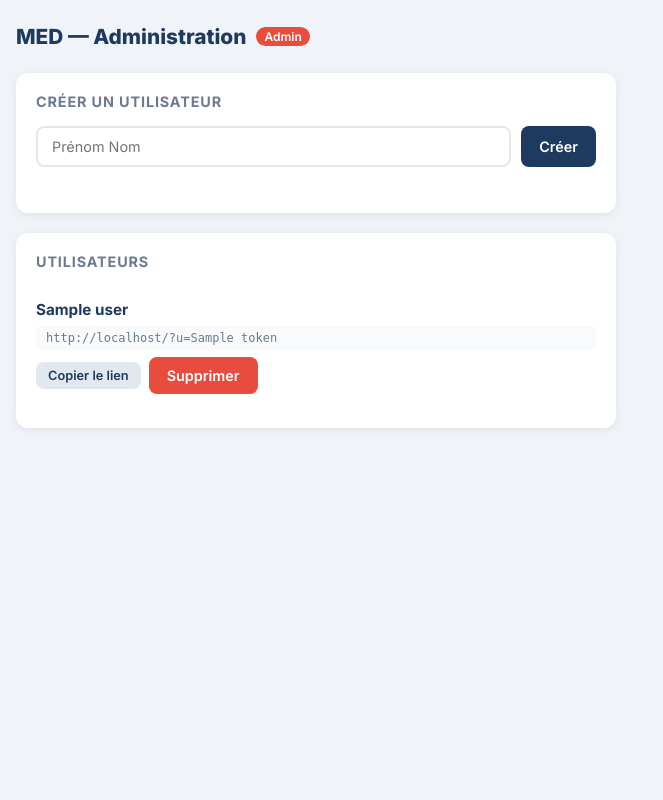
After one commit to dcoldefy/med-escrime, a FastAPI app: template templates/admin.html in a window 1280 px wide. The commit adds this page. Shown: the whole page, without its empty margins (0-663 px from the left). Run offline with FastAPI, Linux system fonts and the light colour scheme; the template is opened without the code that fills it: most values are stand-ins (such as "Sample title", 1, 10 or a date in 2020).

Commit message:
feat(v2): multi-user support with token-based auth
- Add User model with UUID token
- Add user_id FK to Assault and Competition
- All API endpoints filtered and ownership-checked per user
- Token read from ?u=TOKEN URL param, stored in localStorage
- Invalid/missing token shows error screen
- Admin page at /admin (Tailscale-only) to create/delete users and copy invite links

Co-Authored-By: Claude Sonnet 4.6 <noreply@anthropic.com>

```diff
--- a/app.py
+++ b/app.py
@@ -1,6 +1,6 @@
 import os
 import uuid
-from fastapi import FastAPI, Depends, Request, HTTPException, UploadFile, File, Form
+from fastapi import FastAPI, Depends, Request, HTTPException, UploadFile, File, Form, Header
 from fastapi.staticfiles import StaticFiles
 from fastapi.templating import Jinja2Templates
 from sqlalchemy.orm import Session
@@ -25,12 +25,83 @@ def startup_event():
 
 
 # ─────────────────────────────────────────────────────────────────────────────
-#  Page principale
+#  Auth
+# ─────────────────────────────────────────────────────────────────────────────
+
+def get_current_user(
+    x_user_token: Optional[str] = Header(None),
+    db: Session = Depends(database.get_db),
+) -> database.User:
+    if not x_user_token:
+        raise HTTPException(status_code=403, detail="Token manquant")
+    user = db.query(database.User).filter(database.User.token == x_user_token).first()
+    if not user:
+        raise HTTPException(status_code=403, detail="Token invalide")
+    return user
+
+
+def require_admin(request: Request):
+    """Admin accessible uniquement via Tailscale ou réseau local (pas via Cloudflare)."""
+    if request.headers.get("CF-Connecting-IP"):
+        raise HTTPException(status_code=403, detail="Admin non accessible depuis internet")
+    host = request.client.host if request.client else ""
+    if not (host.startswith("100.") or host in ("127.0.0.1", "::1")):
+        raise HTTPException(status_code=403, detail="Accès refusé")
+
+
+# ─────────────────────────────────────────────────────────────────────────────
+#  Pages
 # ─────────────────────────────────────────────────────────────────────────────
 
 @app.get("/")
 def index(request: Request):
     return templates.TemplateResponse("index.html", {"request": request})
+
+
+@app.get("/admin")
+def admin_page(request: Request, db: Session = Depends(database.get_db)):
+    require_admin(request)
+    users = db.query(database.User).order_by(database.User.created_at).all()
+    return templates.TemplateResponse("admin.html", {"request": request, "users": users})
+
+
+# ─────────────────────────────────────────────────────────────────────────────
+#  Admin — gestion utilisateurs
+# ─────────────────────────────────────────────────────────────────────────────
+
+class UserPayload(BaseModel):
+    name: str
+
+
+@app.post("/api/admin/users")
+def create_user(request: Request, payload: UserPayload, db: Session = Depends(database.get_db)):
+    require_admin(request)
+    name = payload.name.strip()
+    if not name:
+        raise HTTPException(status_code=400, detail="Nom obligatoire")
+    user = database.User(name=name, token=str(uuid.uuid4()))
+    db.add(user)
+    db.commit()
+    db.refresh(user)
+    return _user_dict(user)
+
+
+@app.get("/api/admin/users")
+def list_users(request: Request, db: Session = Depends(database.get_db)):
+    require_admin(request)
+    users = db.query(database.User).order_by(database.User.created_at).all()
+    return [_user_dict(u) for u in users]
+
+
+@app.delete("/api/admin/users/{user_id}")
+def delete_user(user_id: int, request: Request, db: Session = Depends(database.get_db)):
+    require_admin(request)
+    user = db.query(database.User).filter(database.User.id == user_id).first()
+    if not user:
+        raise HTTPException(status_code=404, detail="Utilisateur introuvable")
+    db.delete(user)
+    db.commit()
+    return {"ok": True}
 
 
 # ─────────────────────────────────────────────────────────────────────────────
@@ -44,8 +115,13 @@ class AssaultPayload(BaseModel):
 
 
 @app.post("/api/assaults")
-def create_assault(payload: AssaultPayload, db: Session = Depends(database.get_db)):
+def create_assault(
+    payload: AssaultPayload,
+    db: Session = Depends(database.get_db),
+    user: database.User = Depends(get_current_user),
+):
     a = database.Assault(
+        user_id=user.id,
         date=dt_date.fromisoformat(payload.date),
         heure=dt_time.fromisoformat(payload.heure),
         type_seance="entrainement",
@@ -58,9 +134,13 @@ def create_assault(payload: AssaultPayload, db: Session = Depends(database.get_d
 
 
 @app.get("/api/assaults")
-def list_assaults(db: Session = Depends(database.get_db)):
+def list_assaults(
+    db: Session = Depends(database.get_db),
+    user: database.User = Depends(get_current_user),
+):
     rows = (
         db.query(database.Assault)
+        .filter(database.Assault.user_id == user.id)
         .order_by(database.Assault.date.desc(), database.Assault.heure.desc())
         .all()
     )
@@ -68,14 +148,25 @@ def list_assaults(db: Session = Depends(database.get_db)):
 
 
 @app.get("/api/assaults/{assault_id}")
-def get_assault(assault_id: int, db: Session = Depends(database.get_db)):
+def get_assault(
+    assault_id: int,
+    db: Session = Depends(database.get_db),
+    user: database.User = Depends(get_current_user),
+):
     a = _get_or_404(db, database.Assault, assault_id)
+    _check_owner(a.user_id, user.id)
     return _assault_dict(a)
 
 
 @app.patch("/api/assaults/{assault_id}")
-def patch_assault(assault_id: int, data: dict, db: Session = Depends(database.get_db)):
+def patch_assault(
+    assault_id: int,
+    data: dict,
+    db: Session = Depends(database.get_db),
+    user: database.User = Depends(get_current_user),
+):
     a = _get_or_404(db, database.Assault, assault_id)
+    _check_owner(a.user_id, user.id)
     for k, v in data.items():
         if k == "date":
             a.date = dt_date.fromisoformat(v)
@@ -89,10 +180,13 @@ def patch_assault(assault_id: int, data: dict, db: Session = Depends(database.ge
 
 
 @app.delete("/api/assaults/{assault_id}")
-def delete_assault(assault_id: int, db: Session = Depends(database.get_db)):
-    a = db.query(database.Assault).filter(database.Assault.id == assault_id).first()
-    if not a:
-        raise HTTPException(status_code=404, detail="Assault introuvable")
+def delete_assault(
+    assault_id: int,
+    db: Session = Depends(database.get_db),
+    user: database.User = Depends(get_current_user),
+):
+    a = _get_or_404(db, database.Assault, assault_id)
+    _check_owner(a.user_id, user.id)
     db.delete(a)
     db.commit()
     return {"ok": True}
@@ -115,8 +209,13 @@ class CompetitionPayload(BaseModel):
 
 
 @app.post("/api/competitions")
-def create_competition(payload: CompetitionPayload, db: Session = Depends(database.get_db)):
+def create_competition(
+    payload: CompetitionPayload,
+    db: Session = Depends(database.get_db),
+    user: database.User = Depends(get_current_user),
+):
     c = database.Competition(
+        user_id=user.id,
         nom=payload.nom.strip(),
         date=dt_date.fromisoformat(payload.date),
         arme=payload.arme or "epee",
@@ -134,9 +233,13 @@ def create_competition(payload: CompetitionPayload, db: Session = Depends(databa
 
 
 @app.get("/api/competitions")
-def list_competitions(db: Session = Depends(database.get_db)):
+def list_competitions(
+    db: Session = Depends(database.get_db),
+    user: database.User = Depends(get_current_user),
+):
     rows = (
         db.query(database.Competition)
+        .filter(database.Competition.user_id == user.id)
         .order_by(database.Competition.date.desc())
         .all()
     )
@@ -144,14 +247,25 @@ def list_competitions(db: Session = Depends(database.get_db)):
 
 
 @app.get("/api/competitions/{comp_id}")
-def get_competition(comp_id: int, db: Session = Depends(database.get_db)):
+def get_competition(
+    comp_id: int,
+    db: Session = Depends(database.get_db),
+    user: database.User = Depends(get_current_user),
+):
     c = _get_or_404(db, database.Competition, comp_id)
+    _check_owner(c.user_id, user.id)
     return _competition_dict(c)
 
 
 @app.patch("/api/competitions/{comp_id}")
-def patch_competition(comp_id: int, data: dict, db: Session = Depends(database.get_db)):
+def patch_competition(
+    comp_id: int,
+    data: dict,
+    db: Session = Depends(database.get_db),
+    user: database.User = Depends(get_current_user),
+):
     c = _get_or_404(db, database.Competition, comp_id)
+    _check_owner(c.user_id, user.id)
     allowed = {"terminee", "nom", "arme", "niveau", "ville", "lieu", "etat_de_forme", "notes_analyse"}
     for k, v in data.items():
         if k == "date":
@@ -172,8 +286,14 @@ class PoulePayload(BaseModel):
 
 
 @app.post("/api/competitions/{comp_id}/poule")
-def create_poule(comp_id: int, payload: PoulePayload, db: Session = Depends(database.get_db)):
-    _get_or_404(db, database.Competition, comp_id)
+def create_poule(
+    comp_id: int,
+    payload: PoulePayload,
+    db: Session = Depends(database.get_db),
+    user: database.User = Depends(get_current_user),
+):
+    c = _get_or_404(db, database.Competition, comp_id)
+    _check_owner(c.user_id, user.id)
     p = database.Poule(competition_id=comp_id, nb_tireurs=payload.nb_tireurs)
     db.add(p)
     db.commit()
@@ -182,7 +302,13 @@ def create_poule(comp_id: int, payload: PoulePayload, db: Session = Depends(data
 
 
 @app.get("/api/competitions/{comp_id}/poule")
-def get_poule(comp_id: int, db: Session = Depends(database.get_db)):
+def get_poule(
+    comp_id: int,
+    db: Session = Depends(database.get_db),
+    user: database.User = Depends(get_current_user),
+):
+    c = _get_or_404(db, database.Competition, comp_id)
+    _check_owner(c.user_id, user.id)
     p = db.query(database.Poule).filter(database.Poule.competition_id == comp_id).first()
     if not p:
         raise HTTPException(status_code=404, detail="Poule introuvable")
@@ -190,8 +316,15 @@ def get_poule(comp_id: int, db: Session = Depends(database.get_db)):
 
 
 @app.patch("/api/poules/{poule_id}")
-def patch_poule(poule_id: int, data: dict, db: Session = Depends(database.get_db)):
+def patch_poule(
+    poule_id: int,
+    data: dict,
+    db: Session = Depends(database.get_db),
+    user: database.User = Depends(get_current_user),
+):
     p = _get_or_404(db, database.Poule, poule_id)
+    c = _get_or_404(db, database.Competition, p.competition_id)
+    _check_owner(c.user_id, user.id)
     allowed = {"qualifie", "terminee"}
     for k, v in data.items():
         if k in allowed:
@@ -216,9 +349,14 @@ class AssaultPoulePayload(BaseModel):
 
 @app.post("/api/poules/{poule_id}/assaults")
 def create_assault_poule(
-    poule_id: int, payload: AssaultPoulePayload, db: Session = Depends(database.get_db)
+    poule_id: int,
+    payload: AssaultPoulePayload,
+    db: Session = Depends(database.get_db),
+    user: database.User = Depends(get_current_user),
 ):
-    _get_or_404(db, database.Poule, poule_id)
+    p = _get_or_404(db, database.Poule, poule_id)
+    c = _get_or_404(db, database.Competition, p.competition_id)
+    _check_owner(c.user_id, user.id)
     a = database.AssaultPoule(
         poule_id=poule_id,
         numero=payload.numero,
@@ -235,8 +373,16 @@ def create_assault_poule(
 
 
 @app.patch("/api/assaults_poule/{assault_id}")
-def patch_assault_poule(assault_id: int, data: dict, db: Session = Depends(database.get_db)):
+def patch_assault_poule(
+    assault_id: int,
+    data: dict,
+    db: Session = Depends(database.get_db),
+    user: database.User = Depends(get_current_user),
+):
     a = _get_or_404(db, database.AssaultPoule, assault_id)
+    p = _get_or_404(db, database.Poule, a.poule_id)
+    c = _get_or_404(db, database.Competition, p.competition_id)
+    _check_owner(c.user_id, user.id)
     allowed = {"adversaire", "score_moi", "score_adversaire", "victoire", "commentaires", "notes_post"}
     for k, v in data.items():
         if k in allowed:
@@ -247,7 +393,14 @@ def patch_assault_poule(assault_id: int, data: dict, db: Session = Depends(datab
 
 
 @app.get("/api/poules/{poule_id}/assaults")
-def list_assaults_poule(poule_id: int, db: Session = Depends(database.get_db)):
+def list_assaults_poule(
+    poule_id: int,
+    db: Session = Depends(database.get_db),
+    user: database.User = Depends(get_current_user),
+):
+    p = _get_or_404(db, database.Poule, poule_id)
+    c = _get_or_404(db, database.Competition, p.competition_id)
+    _check_owner(c.user_id, user.id)
     rows = (
         db.query(database.AssaultPoule)
         .filter(database.AssaultPoule.poule_id == poule_id)
@@ -272,9 +425,13 @@ class AssaultTableauPayload(BaseModel):
 
 @app.post("/api/competitions/{comp_id}/tableau")
 def create_assault_tableau(
-    comp_id: int, payload: AssaultTableauPayload, db: Session = Depends(database.get_db)
+    comp_id: int,
+    payload: AssaultTableauPayload,
+    db: Session = Depends(database.get_db),
+    user: database.User = Depends(get_current_user),
 ):
-    _get_or_404(db, database.Competition, comp_id)
+    c = _get_or_404(db, database.Competition, comp_id)
+    _check_owner(c.user_id, user.id)
     a = database.AssaultTableau(
         competition_id=comp_id,
         tour=payload.tour,
@@ -291,8 +448,15 @@ def create_assault_tableau(
 
 
 @app.patch("/api/assaults_tableau/{assault_id}")
-def patch_assault_tableau(assault_id: int, data: dict, db: Session = Depends(database.get_db)):
+def patch_assault_tableau(
+    assault_id: int,
+    data: dict,
+    db: Session = Depends(database.get_db),
+    user: database.User = Depends(get_current_user),
+):
     a = _get_or_404(db, database.AssaultTableau, assault_id)
+    c = _get_or_404(db, database.Competition, a.competition_id)
+    _check_owner(c.user_id, user.id)
     allowed = {"adversaire", "score_moi", "score_adversaire", "victoire", "commentaires", "notes_post"}
     for k, v in data.items():
         if k in allowed:
@@ -303,7 +467,13 @@ def patch_assault_tableau(assault_id: int, data: dict, db: Session = Depends(dat
 
 
 @app.get("/api/competitions/{comp_id}/tableau")
-def list_assaults_tableau(comp_id: int, db: Session = Depends(database.get_db)):
+def list_assaults_tableau(
+    comp_id: int,
+    db: Session = Depends(database.get_db),
+    user: database.User = Depends(get_current_user),
+):
+    c = _get_or_404(db, database.Competition, comp_id)
+    _check_owner(c.user_id, user.id)
     rows = (
         db.query(database.AssaultTableau)
         .filter(database.AssaultTableau.competition_id == comp_id)
@@ -323,18 +493,16 @@ async def upload_photo(
     type_photo: str = Form(...),
     file: UploadFile = File(...),
     db: Session = Depends(database.get_db),
+    user: database.User = Depends(get_current_user),
 ):
-    _get_or_404(db, database.Competition, comp_id)
+    c = _get_or_404(db, database.Competition, comp_id)
+    _check_owner(c.user_id, user.id)
     ext = os.path.splitext(file.filename)[1].lower() or ".jpg"
     filename = f"{comp_id}_{type_photo}_{uuid.uuid4().hex[:8]}{ext}"
     path = os.path.join(UPLOAD_DIR, filename)
     with open(path, "wb") as f:
         f.write(await file.read())
-    photo = database.Photo(
-        competition_id=comp_id,
-        type_photo=type_photo,
-        filename=filename,
-    )
+    photo = database.Photo(competition_id=comp_id, type_photo=type_photo, filename=filename)
     db.add(photo)
     db.commit()
     db.refresh(photo)
@@ -342,7 +510,13 @@ async def upload_photo(
 
 
 @app.get("/api/competitions/{comp_id}/photos")
-def list_photos(comp_id: int, db: Session = Depends(database.get_db)):
+def list_photos(
+    comp_id: int,
+    db: Session = Depends(database.get_db),
+    user: database.User = Depends(get_current_user),
+):
+    c = _get_or_404(db, database.Competition, comp_id)
+    _check_owner(c.user_id, user.id)
     rows = db.query(database.Photo).filter(database.Photo.competition_id == comp_id).all()
     return [
         {"id": p.id, "type_photo": p.type_photo, "filename": p.filename,
@@ -360,6 +534,16 @@ def _get_or_404(db, model, pk):
     if not obj:
         raise HTTPException(status_code=404, detail=f"{model.__name__} introuvable")
     return obj
+
+
+def _check_owner(resource_user_id: int, current_user_id: int):
+    if resource_user_id != current_user_id:
+        raise HTTPException(status_code=403, detail="Accès refusé")
+
+
+def _user_dict(u: database.User) -> dict:
+    return {"id": u.id, "name": u.name, "token": u.token,
+            "created_at": u.created_at.isoformat() if u.created_at else None}
 
 
 def _assault_dict(a: database.Assault) -> dict:
--- /dev/null
+++ b/templates/admin.html
@@ -0,0 +1,118 @@
+<!DOCTYPE html>
+<html lang="fr">
+<head>
+  <meta charset="UTF-8" />
+  <meta name="viewport" content="width=device-width, initial-scale=1.0" />
+  <title>MED — Admin</title>
+  <link href="https://fonts.googleapis.com/css2?family=Inter:wght@400;600;700;800&display=swap" rel="stylesheet" />
+  <style>
+    *, *::before, *::after { box-sizing: border-box; margin: 0; padding: 0; }
+    body { font-family: 'Inter', sans-serif; background: #f0f4f8; color: #1e3a5f; min-height: 100vh; padding: 24px 16px; }
+    h1 { font-size: 1.3rem; font-weight: 800; margin-bottom: 24px; display: flex; align-items: center; gap: 10px; }
+    h1 span { font-size: 0.75rem; font-weight: 600; background: #e74c3c; color: white; padding: 2px 8px; border-radius: 12px; }
+    .card { background: white; border-radius: 12px; padding: 20px; box-shadow: 0 2px 8px rgba(0,0,0,.08); margin-bottom: 20px; max-width: 600px; }
+    .card h2 { font-size: 0.9rem; font-weight: 700; text-transform: uppercase; letter-spacing: .06em; color: #6b7a90; margin-bottom: 16px; }
+    .form-row { display: flex; gap: 10px; }
+    input[type=text] { flex: 1; padding: 10px 14px; border: 2px solid #e2e8f0; border-radius: 8px; font-family: inherit; font-size: 0.9rem; outline: none; }
+    input[type=text]:focus { border-color: #1e3a5f; }
+    button { padding: 10px 18px; background: #1e3a5f; color: white; border: none; border-radius: 8px; font-family: inherit; font-size: 0.9rem; font-weight: 600; cursor: pointer; }
+    button:hover { background: #2a4f7f; }
+    button.danger { background: #e74c3c; }
+    button.danger:hover { background: #c0392b; }
+    .user-row { display: flex; flex-direction: column; gap: 6px; padding: 14px 0; border-bottom: 1px solid #f0f4f8; }
+    .user-row:last-child { border-bottom: none; }
+    .user-name { font-weight: 700; font-size: 0.95rem; }
+    .user-link { font-size: 0.75rem; color: #6b7a90; word-break: break-all; background: #f8fafc; padding: 6px 10px; border-radius: 6px; font-family: monospace; }
+    .user-actions { display: flex; gap: 8px; align-items: center; }
+    .btn-copy { background: #e2e8f0; color: #1e3a5f; font-size: 0.8rem; padding: 6px 12px; }
+    .btn-copy:hover { background: #cbd5e0; }
+    .feedback { font-size: 0.8rem; margin-top: 8px; min-height: 18px; }
+    .feedback.ok { color: #27ae60; }
+    .feedback.error { color: #e74c3c; }
+    .empty { color: #6b7a90; font-style: italic; font-size: 0.9rem; padding: 8px 0; }
+  </style>
+</head>
+<body>
+
+<h1>MED — Administration <span>Admin</span></h1>
+
+<div class="card">
+  <h2>Créer un utilisateur</h2>
+  <div class="form-row">
+    <input type="text" id="newUserName" placeholder="Prénom Nom" />
+    <button onclick="createUser()">Créer</button>
+  </div>
+  <div class="feedback" id="createFeedback"></div>
+</div>
+
+<div class="card">
+  <h2>Utilisateurs</h2>
+  <div id="userList">
+    {% if users %}
+      {% for u in users %}
+      <div class="user-row" id="user-{{ u.id }}">
+        <div class="user-name">{{ u.name }}</div>
+        <div class="user-link" id="link-{{ u.id }}">{{ request.base_url }}?u={{ u.token }}</div>
+        <div class="user-actions">
+          <button class="btn-copy" onclick="copyLink({{ u.id }})">Copier le lien</button>
+          <button class="danger" onclick="deleteUser({{ u.id }}, '{{ u.name }}')">Supprimer</button>
+        </div>
+      </div>
+      {% endfor %}
+    {% else %}
+      <p class="empty" id="emptyMsg">Aucun utilisateur.</p>
+    {% endif %}
+  </div>
+</div>
+
+<script>
+async function createUser() {
+  const name = document.getElementById('newUserName').value.trim();
+  const fb   = document.getElementById('createFeedback');
+  if (!name) { fb.textContent = 'Entrez un nom.'; fb.className = 'feedback error'; return; }
+
+  const res = await fetch('/api/admin/users', {
+    method: 'POST',
+    headers: { 'Content-Type': 'application/json' },
+    body: JSON.stringify({ name }),
+  });
+  if (!res.ok) { fb.textContent = 'Erreur lors de la création.'; fb.className = 'feedback error'; return; }
+
+  const u = await res.json();
+  fb.textContent = `Utilisateur "${u.name}" créé !`;
+  fb.className = 'feedback ok';
+  document.getElementById('newUserName').value = '';
+  document.getElementById('emptyMsg')?.remove();
+
+  const baseUrl = window.location.origin;
+  const row = document.createElement('div');
+  row.className = 'user-row';
+  row.id = `user-${u.id}`;
+  row.innerHTML = `
+    <div class="user-name">${u.name}</div>
+    <div class="user-link" id="link-${u.id}">${baseUrl}/?u=${u.token}</div>
+    <div class="user-actions">
+      <button class="btn-copy" onclick="copyLink(${u.id})">Copier le lien</button>
+      <button class="danger" onclick="deleteUser(${u.id}, '${u.name}')">Supprimer</button>
+    </div>`;
+  document.getElementById('userList').appendChild(row);
+}
+
+async function deleteUser(id, name) {
+  if (!confirm(`Supprimer "${name}" ? Toutes ses données seront perdues.`)) return;
+  const res = await fetch(`/api/admin/users/${id}`, { method: 'DELETE' });
+  if (!res.ok) { alert('Erreur lors de la suppression.'); return; }
+  document.getElementById(`user-${id}`)?.remove();
+  if (!document.querySelector('.user-row')) {
+    document.getElementById('userList').innerHTML = '<p class="empty" id="emptyMsg">Aucun utilisateur.</p>';
+  }
+}
+
+function copyLink(id) {
+  const link = document.getElementById(`link-${id}`)?.textContent;
+  if (!link) return;
+  navigator.clipboard.writeText(link).then(() => alert('Lien copié !'));
+}
+</script>
+</body>
+</html>
```
Also changed, not shown: database.py (+28 -16 lines), static/js/app.js (+21 -2 lines), templates/index.html (+16 -0 lines).
